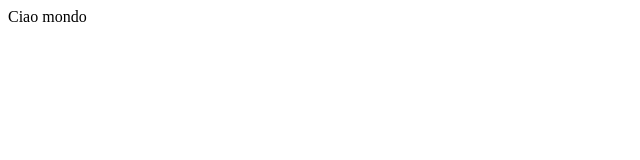
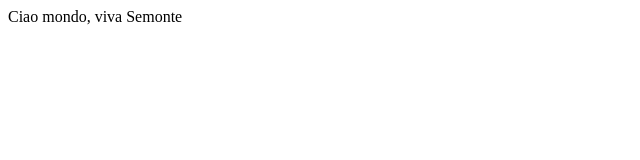
Before and after one commit to prof-menna/SitoWeb, a plain HTML site: page index.html in a window 1280 px wide. Shown: the whole page, without its empty margins (0-640 px from the left). Drawn offline with Linux system fonts and the light colour scheme.

Commit message:
modificata una parte del testo

```diff
--- a/index.html
+++ b/index.html
@@ -2,6 +2,6 @@
 <head>
 </head>
 <body>
-Ciao mondo
+Ciao mondo, viva Semonte
 </body>
 </html>
```
